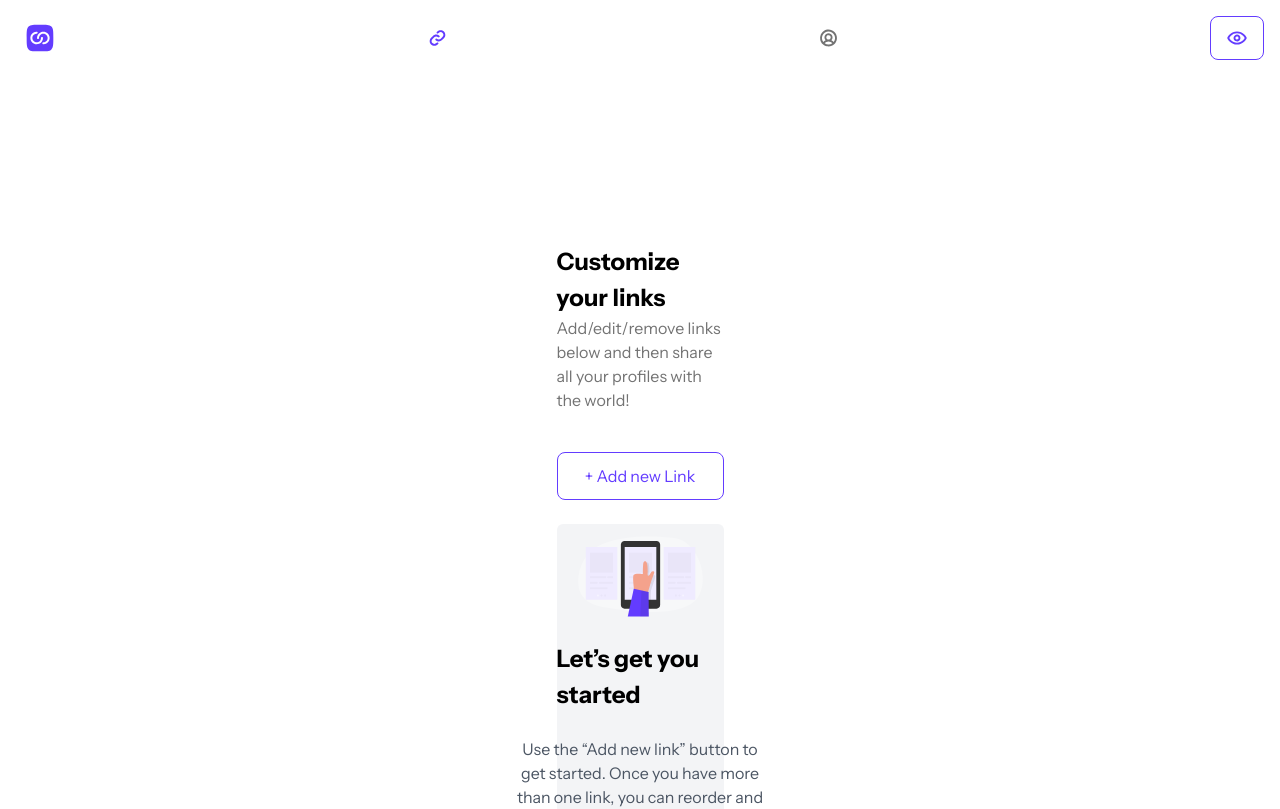
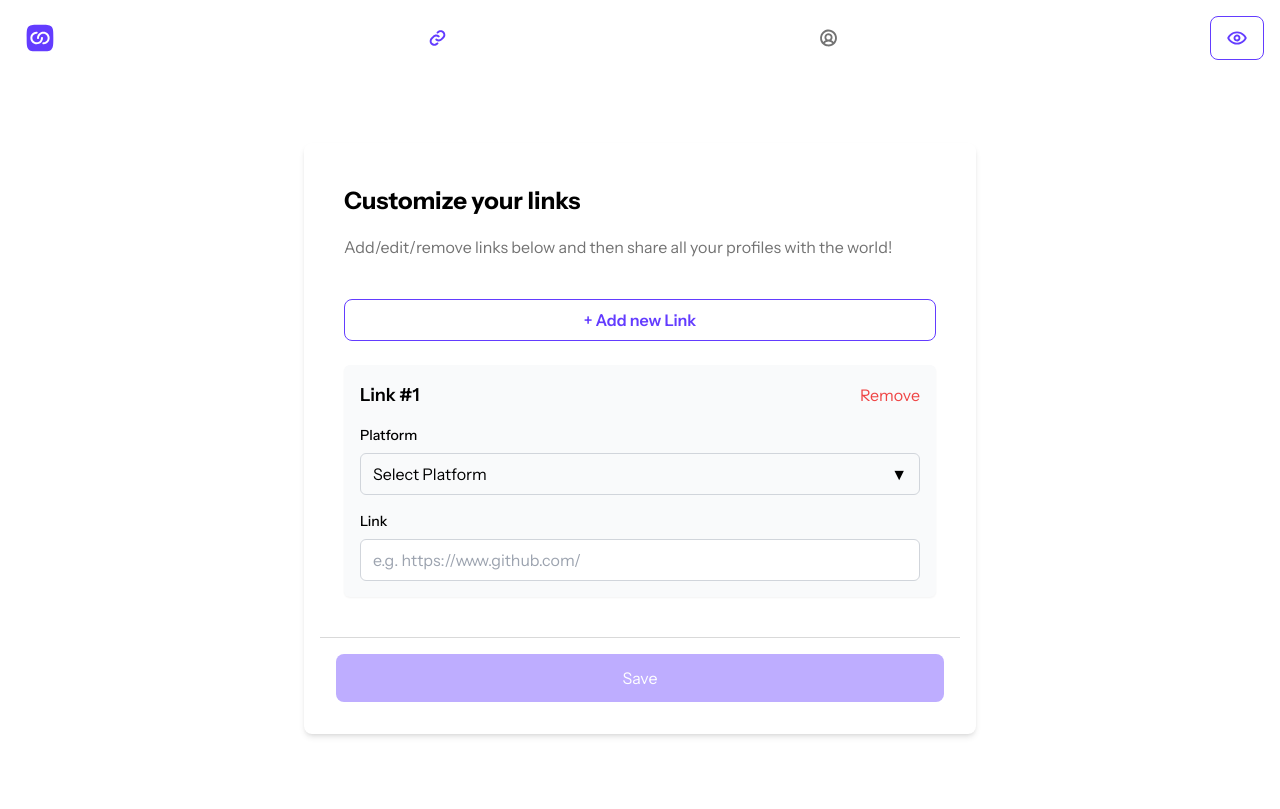
Before and after one commit to G4EVA-dev/Link-Sharing-App-, a Next.js app: page /link in a window 1280 px wide. Shown: the top 809 px of the page. Built offline with nearby package versions, Linux system fonts and the light colour scheme.

Commit message:
link and preview page done

```diff
--- a/app/link/page.tsx
+++ b/app/link/page.tsx
@@ -1,98 +1,97 @@
-// import React from "react";
-// import MobileNavBar from "@/components/mobileNavBar";
-// import Image from "next/image";
-
-// function page() {
-//   return (
-//     <div>
-//       <MobileNavBar />
-
-//       <main className="w-[343px] h-screen mt-[16px] flex p-[16px] flex-col justify-center ">
-//         <div className="p-[24px]  flex flex-col items-start self-stretch justify-center ">
-//           <h1 className="text-[24px] font-bold leading-[36px] ">
-//             Customize your links
-//           </h1>
-//           <p className="text-[16px] text-linkPageCustomizeText font-normal leading-[24px] mb-[40px] ">
-//             Add/edit/remove links below and then share all your profiles with
-//             the world!
-//           </p>
-
-//           <button className="w-full flex justify-center gap-[8px] items-start py-[11px] px-[27px] border border-btnpurple text-btnpurple rounded-[8px] font-superbold mb-[24px] ">
-//             + Add new Link
-//           </button>
-
-//           <div className="w-full h-[377px] bg-bgColor flex flex-col items-center justify-center rounded-[12px] ">
-//             <Image
-//               src="/images/mobileNav/grouplink.svg"
-//               alt="Group Links"
-//               width="125"
-//               height="81"
-//               className="mb-[24px] "
-//             />
-//             <h1 className="text-[24px] font-bold leading-[36px] mb-[24px]  ">
-//               Let’s get you started
-//             </h1>
-//             <p className="w-[255px] text-[16px] text-center text-linkPageCustomizeText font-normal leading-[24px] mb-[40px] ">
-//               Use the “Add new link” button to get started. Once you have more
-//               than one link, you can reorder and edit them. We’re here to help
-//               you share your profiles with everyone!
-//             </p>
-//           </div>
-//         </div>
-
-//         <div className="p-[16px] border-t border-t-1 border-saveborder">
-//           <button className="bg-linkSave w-full py-[11px] px-[27px] rounded-[8px] text-white ">
-//             Save
-//           </button>
-//         </div>
-//       </main>
-//     </div>
-//   );
-// }
-
-// export default page;
-
-import React from "react";
+"use client"
+import React, { useState } from "react";
 import MobileNavBar from "@/components/mobileNavBar";
 import Image from "next/image";
+import CustomDropdown from "@/components/customDropDown";
 
 function Page() {
+  const [links, setLinks] = useState([{ platform: "", url: "" }]);
+
+  const handleAddLink = () => {
+    setLinks([...links, { platform: "", url: "" }]);
+  };
+
+  const handleRemoveLink = (index) => {
+    const updatedLinks = links.filter((_, i) => i !== index);
+    setLinks(updatedLinks);
+  };
+
+  const handlePlatformChange = (index, value) => {
+    const updatedLinks = links.map((link, i) =>
+      i === index ? { ...link, platform: value } : link
+    );
+    setLinks(updatedLinks);
+  };
+
+  const handleUrlChange = (index, value) => {
+    const updatedLinks = links.map((link, i) =>
+      i === index ? { ...link, url: value } : link
+    );
+    setLinks(updatedLinks);
+  };
+
+  const handleSave = () => {
+    localStorage.setItem("userLinks", JSON.stringify(links));
+    alert("Links saved successfully!");
+  };
+
   return (
     <div className="min-h-screen flex flex-col">
       <MobileNavBar />
-      <main className="flex flex-1 items-center justify-center md:p-16">
-        <div className="w-[343px] mt-4 flex flex-col p-4 md:p-16">
-          <div className="w-full p-6 flex flex-col items-startjustify-center rounded-[12px] ">
-            <h1 className="text-[24px] font-bold leading-[36px]">
+      <main className="flex flex-1 items-center justify-center p-4 md:p-16">
+        <div className="w-full max-w-md flex flex-col p-4 bg-white rounded-lg shadow-md md:max-w-2xl">
+          <div className="w-full p-6 flex flex-col items-start justify-center rounded-lg">
+            <h1 className="text-2xl font-bold leading-9 mb-4">
               Customize your links
             </h1>
-            <p className="text-[16px] text-linkPageCustomizeText font-normal leading-[24px] mb-[40px]">
-              Add/edit/remove links below and then share all your profiles with
-              the world!
+            <p className="text-base text-linkPageCustomizeText font-normal leading-6 mb-10">
+              Add/edit/remove links below and then share all your profiles with the world!
             </p>
-            <button className="w-full flex justify-center gap-[8px] items-start py-[11px] px-[27px] border border-btnpurple text-btnpurple rounded-[8px] font-superbold mb-[24px] ">
+            <button
+              className="w-full flex justify-center gap-2 items-center py-2 px-6 border border-btnpurple text-btnpurple rounded-lg font-semibold mb-6"
+              onClick={handleAddLink}
+            >
               + Add new Link
             </button>
-            <div className="w-full h-96 bg-gray-100 flex flex-col items-center justify-center rounded-md">
-              <Image
-                src="/images/mobileNav/grouplink.svg"
-                alt="Group Links"
-                width="125"
-                height="81"
-                className="mb-6"
-              />
-              <h1 className="text-2xl font-bold leading-9 mb-6">
-                Let’s get you started
-              </h1>
-              <p className="w-[255px] text-base text-center text-gray-600 font-normal leading-6 mb-10">
-                Use the “Add new link” button to get started. Once you have more
-                than one link, you can reorder and edit them. We’re here to help
-                you share your profiles with everyone!
-              </p>
-            </div>
+            {links.map((link, index) => (
+              <div
+                key={index}
+                className="w-full p-4 mb-4 bg-gray-50 rounded-md shadow-sm flex flex-col gap-4"
+              >
+                <div className="flex justify-between items-center">
+                  <h2 className="text-lg font-semibold">Link #{index + 1}</h2>
+                  <button
+                    className="text-red-500"
+                    onClick={() => handleRemoveLink(index)}
+                  >
+                    Remove
+                  </button>
+                </div>
+                <div className="flex flex-col gap-2">
+                  <label className="text-sm font-medium">Platform</label>
+                  <CustomDropdown
+                    value={link.platform}
+                    onChange={(value) => handlePlatformChange(index, value)}
+                  />
+                </div>
+                <div className="flex flex-col gap-2">
+                  <label className="text-sm font-medium">Link</label>
+                  <input
+                    type="text"
+                    placeholder="e.g. https://www.github.com/"
+                    className="py-2 px-3 border border-gray-300 rounded-md"
+                    value={link.url}
+                    onChange={(e) => handleUrlChange(index, e.target.value)}
+                  />
+                </div>
+              </div>
+            ))}
           </div>
-          <div className="p-[16px] border-t border-t-1 border-saveborder">
-            <button className="bg-linkSave w-full py-[11px] px-[27px] rounded-[8px] text-white ">
+          <div className="p-4 border-t border-t-1 border-saveborder">
+            <button
+              className="bg-linkSave w-full py-3 px-6 rounded-lg text-white"
+              onClick={handleSave}
+            >
               Save
             </button>
           </div>
@@ -103,3 +102,128 @@ function Page() {
 }
 
 export default Page;
+
+
+
+
+
+
+
+
+
+// "use client"
+// import React, { useState } from "react";
+// import MobileNavBar from "@/components/mobileNavBar";
+// import Image from "next/image";
+// import { FaGithub, FaLinkedin, FaTwitter, FaFacebook } from "react-icons/fa";
+
+// const platformOptions = [
+//   { value: "GitHub", label: "GitHub", icon: <FaGithub /> },
+//   { value: "LinkedIn", label: "LinkedIn", icon: <FaLinkedin /> },
+//   { value: "Twitter", label: "Twitter", icon: <FaTwitter /> },
+//   { value: "Facebook", label: "Facebook", icon: <FaFacebook /> },
+// ];
+
+// function Page() {
+//   const [links, setLinks] = useState([{ platform: "", url: "" }]);
+
+//   const handleAddLink = () => {
+//     setLinks([...links, { platform: "", url: "" }]);
+//   };
+
+//   const handleRemoveLink = (index) => {
+//     const updatedLinks = links.filter((_, i) => i !== index);
+//     setLinks(updatedLinks);
+//   };
+
+//   const handlePlatformChange = (index, value) => {
+//     const updatedLinks = links.map((link, i) =>
+//       i === index ? { ...link, platform: value } : link
+//     );
+//     setLinks(updatedLinks);
+//   };
+
+//   const handleUrlChange = (index, value) => {
+//     const updatedLinks = links.map((link, i) =>
+//       i === index ? { ...link, url: value } : link
+//     );
+//     setLinks(updatedLinks);
+//   };
+
+//   return (
+//     <div className="min-h-screen flex flex-col">
+//       <MobileNavBar />
+//       <main className="flex flex-1 items-center justify-center p-4 md:p-16">
+//         <div className="w-full max-w-md flex flex-col p-4 bg-white rounded-lg shadow-md md:max-w-2xl">
+//           <div className="w-full p-6 flex flex-col items-start justify-center rounded-lg">
+//             <h1 className="text-2xl font-bold leading-9 mb-4">
+//               Customize your links
+//             </h1>
+//             <p className="text-base text-linkPageCustomizeText font-normal leading-6 mb-10">
+//               Add/edit/remove links below and then share all your profiles with the world!
+//             </p>
+//             <button
+//               className="w-full flex justify-center gap-2 items-center py-2 px-6 border border-btnpurple text-btnpurple rounded-lg font-semibold mb-6"
+//               onClick={handleAddLink}
+//             >
+//               + Add new Link
+//             </button>
+//             {links.map((link, index) => (
+//               <div
+//                 key={index}
+//                 className="w-full p-4 mb-4 bg-gray-50 rounded-md shadow-sm flex flex-col gap-4"
+//               >
+//                 <div className="flex justify-between items-center">
+//                   <h2 className="text-lg font-semibold">Link #{index + 1}</h2>
+//                   <button
+//                     className="text-red-500"
+//                     onClick={() => handleRemoveLink(index)}
+//                   >
+//                     Remove
+//                   </button>
+//                 </div>
+//                 <div className="flex flex-col gap-2">
+//                   <label className="text-sm font-medium">Platform</label>
+//                   <select
+//                     className="py-2 px-3 border border-gray-300 rounded-md"
+//                     value={link.platform}
+//                     onChange={(e) =>
+//                       handlePlatformChange(index, e.target.value)
+//                     }
+//                   >
+//                     <option value="">Select Platform</option>
+//                     {platformOptions.map((option) => (
+//                       <option key={option.value} value={option.value}>
+//                         <div className="flex items-center gap-2">
+//                           {option.icon}
+//                           {option.label}
+//                         </div>
+//                       </option>
+//                     ))}
+//                   </select>
+//                 </div>
+//                 <div className="flex flex-col gap-2">
+//                   <label className="text-sm font-medium">Link</label>
+//                   <input
+//                     type="text"
+//                     placeholder="e.g. https://www.github.com/"
+//                     className="py-2 px-3 border border-gray-300 rounded-md"
+//                     value={link.url}
+//                     onChange={(e) => handleUrlChange(index, e.target.value)}
+//                   />
+//                 </div>
+//               </div>
+//             ))}
+//           </div>
+//           <div className="p-4 border-t border-t-1 border-saveborder">
+//             <button className="bg-linkSave w-full py-3 px-6 rounded-lg text-white">
+//               Save
+//             </button>
+//           </div>
+//         </div>
+//       </main>
+//     </div>
+//   );
+// }
+
+// export default Page;
--- a/app/page.tsx
+++ b/app/page.tsx
@@ -6,7 +6,7 @@ import MobileNavBar from '@/components/mobileNavBar';
 export default function Home() {
   return (
     <main>
-      <MobileNavBar />
+      <Login/>
     </main>
   );
 }
--- a/app/preview/page.tsx
+++ b/app/preview/page.tsx
@@ -1,7 +1,19 @@
-"use client"
+"use client";
 import React, { useEffect, useState } from "react";
 import Link from "next/link";
 import Image from "next/image";
+import { FaGithub, FaLinkedin, FaTwitter, FaFacebook, FaYoutube, FaFreeCodeCamp, FaDev, FaCode } from "react-icons/fa";
+
+const platformIcons = {
+  GitHub: <FaGithub />,
+  LinkedIn: <FaLinkedin />,
+  Twitter: <FaTwitter />,
+  Facebook: <FaFacebook />,
+  YouTube: <FaYoutube />,
+  freeCodeCamp: <FaFreeCodeCamp />,
+  "Dev.to": <FaDev />,
+  Codewars: <FaCode />,
+};
 
 function PreviewPage() {
   const [userDetails, setUserDetails] = useState({
@@ -10,16 +22,28 @@ function PreviewPage() {
     lastName: "",
     email: "",
     previewImage: null,
+    links: [],
   });
 
   useEffect(() => {
     const storedDetails = localStorage.getItem("userDetails");
+    const storedLinks = localStorage.getItem("userLinks");
     if (storedDetails) {
-      setUserDetails(JSON.parse(storedDetails));
+      setUserDetails((prevState) => ({
+        ...prevState,
+        ...JSON.parse(storedDetails),
+      }));
+    }
+    if (storedLinks) {
+      setUserDetails((prevState) => ({
+        ...prevState,
+        links: JSON.parse(storedLinks),
+      }));
     }
   }, []);
 
-  const { profileImage, firstName, lastName, email, previewImage } = userDetails;
+  const { profileImage, firstName, lastName, email, previewImage, links } =
+    userDetails;
 
   if (!profileImage && !firstName && !lastName && !email && !previewImage) {
     return <p>Loading...</p>;
@@ -29,13 +53,13 @@ function PreviewPage() {
     <div className="">
       <nav className="flex justify-around items-center py-[16px] pl-[24px] pr-[16px] mb-[60px]">
         <Link
-          href="/"
+          href="/link"
           className="py-[11px] px-[27px] border border-btnpurple text-btnpurple rounded-[8px] font-superbold"
         >
           Back to editor
         </Link>
         <Link
-          href="/"
+          href="#"
           className=" py-[11px] px-[27px] rounded-[8px] text-white bg-purple"
         >
           Share Link
@@ -47,7 +71,11 @@ function PreviewPage() {
           <div className="flex flex-col justify-center items-center mb-[56px]">
             <div className="rounded-full w-[104px] h-[104px] mb-[25px] border border-[4px] border-purple ">
               {previewImage ? (
-                <img src={previewImage} alt="Profile" className="w-[104px] h-[104px] rounded-full" />
+                <img
+                  src={previewImage}
+                  alt="Profile"
+                  className="w-[104px] h-[104px] rounded-full"
+                />
               ) : (
                 <Image
                   src="/images/preview/man.svg"
@@ -65,7 +93,20 @@ function PreviewPage() {
             </p>
           </div>
 
-          <div>Links</div>
+          <div className="w-full flex flex-col items-center gap-4">
+            {links.map((link, index) => (
+              <a
+                key={index}
+                href={link.url}
+                target="_blank"
+                rel="noopener noreferrer"
+                className="w-full flex items-center gap-2 p-4 rounded-lg shadow-md bg-white hover:bg-gray-100 transition"
+              >
+                {platformIcons[link.platform]}
+                <span>{link.platform}</span>
+              </a>
+            ))}
+          </div>
         </div>
       </main>
     </div>
@@ -73,10 +114,6 @@ function PreviewPage() {
 }
 
 export default PreviewPage;
-
-
-
-
 
 
 
--- /dev/null
+++ b/components/customDropDown.tsx
@@ -0,0 +1,59 @@
+"use client"
+import React, { useState } from "react";
+import { FaGithub, FaLinkedin, FaTwitter, FaFacebook, FaYoutube, FaFreeCodeCamp, FaDev, FaCode } from "react-icons/fa";
+
+const platformOptions = [
+  { value: "GitHub", label: "GitHub", icon: <FaGithub /> },
+  { value: "LinkedIn", label: "LinkedIn", icon: <FaLinkedin /> },
+  { value: "Twitter", label: "Twitter", icon: <FaTwitter /> },
+  { value: "Facebook", label: "Facebook", icon: <FaFacebook /> },
+  { value: "YouTube", label: "YouTube", icon: <FaYoutube /> },
+  { value: "freeCodeCamp", label: "freeCodeCamp", icon: <FaFreeCodeCamp /> },
+  { value: "Dev.to", label: "Dev.to", icon: <FaDev /> },
+  { value: "Codewars", label: "Codewars", icon: <FaCode /> },
+];
+
+function CustomDropdown({ value, onChange }) {
+  const [isOpen, setIsOpen] = useState(false);
+
+  const handleSelect = (option) => {
+    onChange(option.value);
+    setIsOpen(false);
+  };
+
+  const selectedOption = platformOptions.find(
+    (option) => option.value === value
+  );
+
+  return (
+    <div className="relative">
+      <button
+        type="button"
+        className="w-full flex justify-between items-center py-2 px-3 border border-gray-300 rounded-md"
+        onClick={() => setIsOpen(!isOpen)}
+      >
+        <span className="flex items-center gap-2">
+          {selectedOption ? selectedOption.icon : null}
+          {selectedOption ? selectedOption.label : "Select Platform"}
+        </span>
+        <span className="ml-2">&#x25BC;</span>
+      </button>
+      {isOpen && (
+        <ul className="absolute z-10 w-full bg-white border border-gray-300 rounded-md mt-1">
+          {platformOptions.map((option) => (
+            <li
+              key={option.value}
+              className="flex items-center gap-2 py-2 px-3 hover:bg-gray-200 cursor-pointer"
+              onClick={() => handleSelect(option)}
+            >
+              {option.icon}
+              {option.label}
+            </li>
+          ))}
+        </ul>
+      )}
+    </div>
+  );
+}
+
+export default CustomDropdown;
--- a/tailwind.config.ts
+++ b/tailwind.config.ts
@@ -26,6 +26,7 @@ const config: Config = {
         linkSave: 'rgba(190, 173, 255, 1)',
         saveborder:'rgba(217, 217, 217, 1)',
         lightPurple: '#EFEBFF',
+        linkGray:'#737373'
       },
     },
   },
```
Also changed, not shown: app/createAccount/page.tsx (+6 -3 lines), app/login/page.tsx (+5 -2 lines), app/profile/page.tsx (+3 -15 lines), package.json (+5 -4 lines), 1 other file (tests, documents, lock files or other folders).
